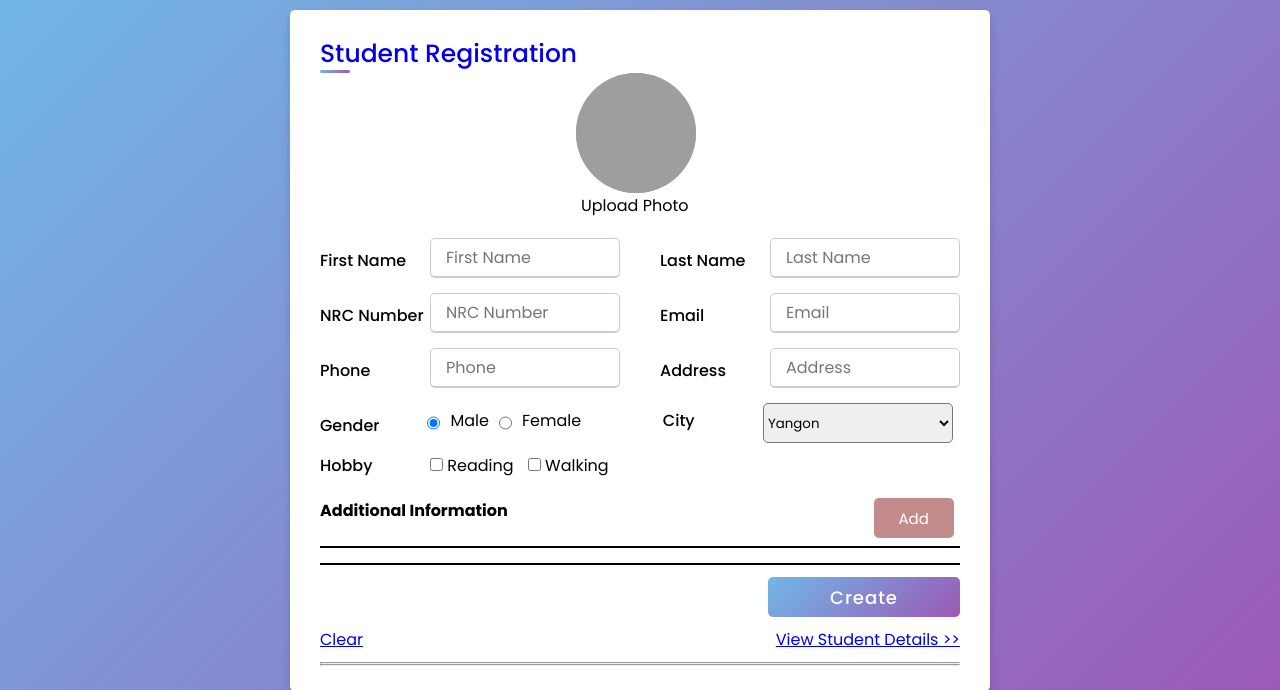
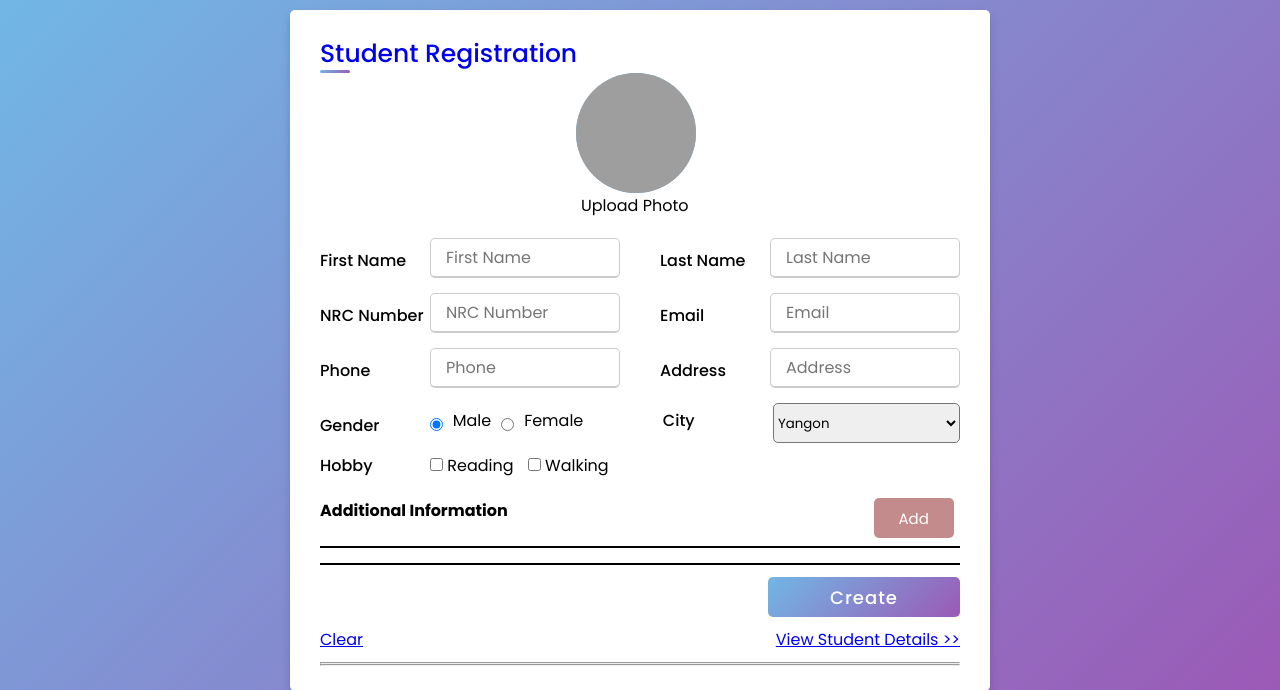
Before and after one commit to tunnyein8870/student_info_app, a Flask app: template templates/index.html in a window 1280 px wide. Shown: the top 690 px of the page. Run offline with Flask 2, Linux system fonts and the light colour scheme; the template is opened without the code that fills it, so the values that code supplies are empty; some libraries are stand-ins or nearby versions; grey boxes are pictures that could not be loaded.

Commit message:
repaired wrong aligment gender in css

```diff
--- a/static/index.css
+++ b/static/index.css
@@ -101,21 +101,24 @@ form .category {
 .category label{
     font-weight: 500;
     margin-top: 5px;
+    margin-right: 10px;
 }
+
 .category-city{
     float: right;
     width: calc(48% - 10px);
     display: flex;
+    margin-left: 20px;
 }
 .category-gender{
     display: flex;
     margin-top: 5px;
 }
 .gender-label{
-    margin-right: calc(14% - 10px);
+    padding-right: calc(14% - 15px);
 }
 .gender{
-    margin: 0px 10px;
+    margin: 10px 10px;
     cursor: pointer;
 }
 #city,#gender{
```
